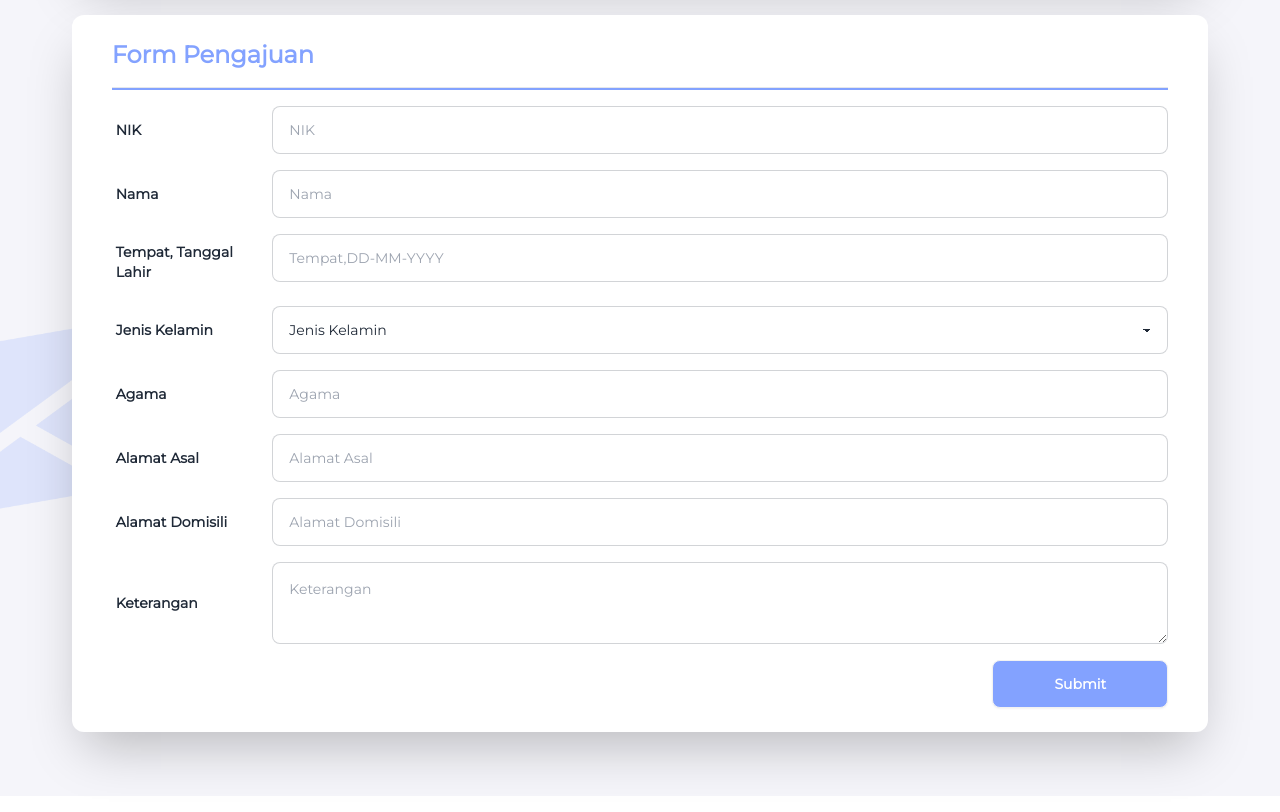
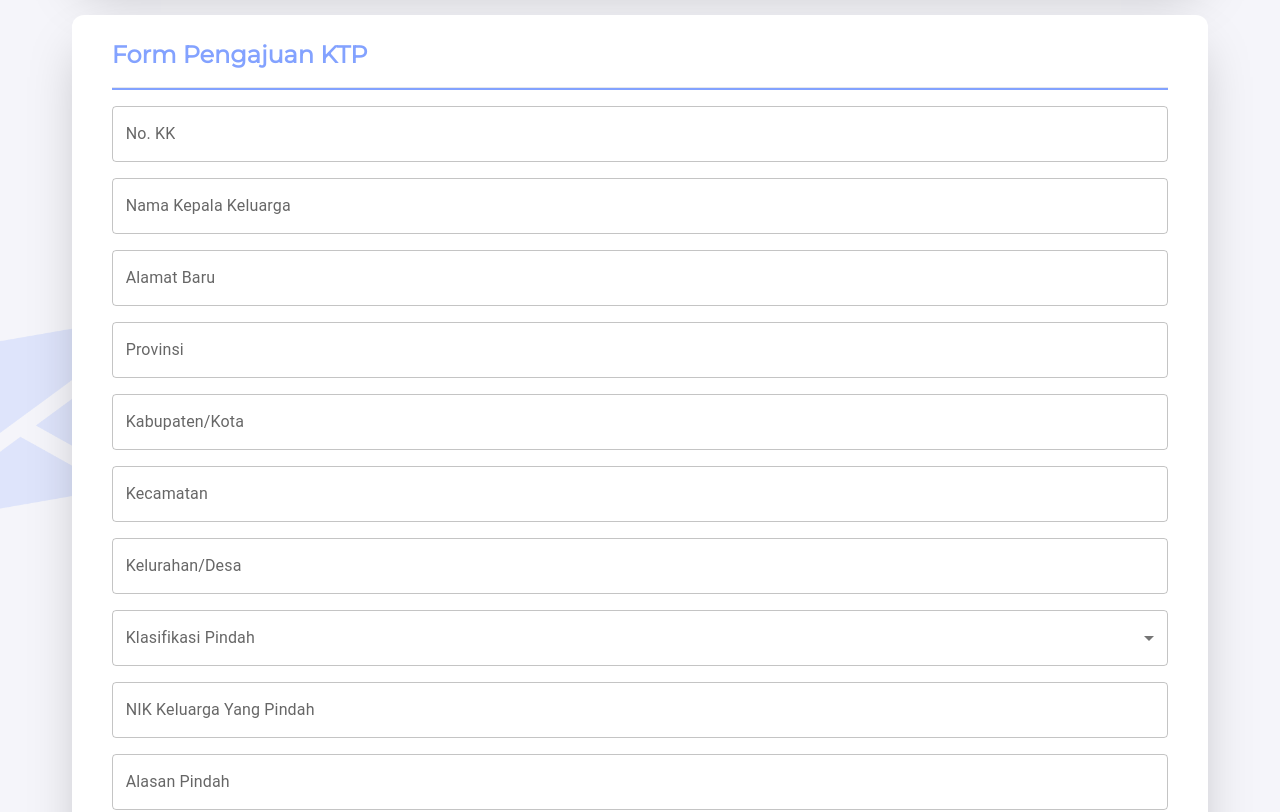
Before and after one commit to Project-Digital-Citizen/Front-End, a React (Vite) app: page /formdomisili in a window 1280 px wide. Shown: the part 380-1192 px from the top of the page. Built offline with nearby package versions, Linux system fonts and the light colour scheme.

Commit message:
update form input

```diff
--- a/src/pages/Admin/VerifikasiDomisili.jsx
+++ b/src/pages/Admin/VerifikasiDomisili.jsx
@@ -1,12 +1,8 @@
 import Footer from "../../components/Footer";
 import Modal from "../../components/Modal";
 import NavbarADM from "../../components/NavbarADM";
-import photo from "../../assets/images/photo.png";
-import { useState } from "react";
 
 const VerifikasiDomisili = () => {
-  const [showModal, setShowModal] = useState(false);
-
   return (
     <>
       <NavbarADM />
@@ -23,44 +19,32 @@ const VerifikasiDomisili = () => {
               {/*  */}
               <form action="">
                 <div className="justify-between w-full pt-4 form-control md:flex md:flex-row md:items-center">
-                  <span className="font-black label-text">Nama Lengkap</span>
+                  <span className="font-black label-text">No. KK</span>
                   <span className="w-full max-w-screen md:w-3/5">
-                    Ariel Tatum
+                    23897452973845
                   </span>
                 </div>
 
                 <div className="justify-between w-full pt-4 form-control md:flex md:flex-row md:items-center">
                   <span className="font-black label-text">
-                    Tempat, tanggal lahir
+                    Nama Kepala Keluarga
                   </span>
-                  <span className="w-full max-w-screen md:w-3/5">
-                    Jakarta, 99-99-00
-                  </span>
+                  <span className="w-full max-w-screen md:w-3/5">Citizen</span>
                 </div>
                 <div className="justify-between w-full pt-4 form-control md:flex md:flex-row md:items-center">
-                  <span className="font-black label-text">Jenis Kelamin</span>
-                  <span className="w-full max-w-screen md:w-3/5">
-                    Laku-Laku
-                  </span>
+                  <span className="font-black label-text">Alamat Baru</span>
+                  <span className="w-full max-w-screen md:w-3/5">Citizen</span>
                 </div>
                 <div className="justify-between w-full pt-4 form-control md:flex md:flex-row md:items-center">
-                  <span className="font-black label-text">Alamat</span>
-                  <span className="w-full max-w-screen md:w-3/5">
-                    Jl. Konogo Sari
-                  </span>
-                </div>
-                <div className="justify-between w-full pt-4 form-control md:flex md:flex-row md:items-center">
-                  <span className="font-black label-text md:ml-12">RT/RW</span>
-                  <span className="w-full max-w-screen md:w-2/4 md:-">
-                    003/009
-                  </span>
+                  <span className="font-black label-text">Provinsi</span>
+                  <span className="w-full max-w-screen md:w-3/5">Citizen</span>
                 </div>
                 <div className="justify-between w-full pt-4 form-control md:flex md:flex-row md:items-center">
                   <span className="font-black label-text md:ml-12">
-                    Kel/Desa
+                    Kabupaten/Kota
                   </span>
                   <span className="w-full max-w-screen md:w-2/4 md:-">
-                    Ichiraku
+                    Citizen
                   </span>
                 </div>
                 <div className="justify-between w-full pt-4 form-control md:flex md:flex-row md:items-center">
@@ -68,74 +52,79 @@ const VerifikasiDomisili = () => {
                     Kecamatan
                   </span>
                   <span className="w-full max-w-screen md:w-2/4 md:-">
-                    Center Ichiraku
+                    Citizen
                   </span>
                 </div>
                 <div className="justify-between w-full pt-4 form-control md:flex md:flex-row md:items-center">
-                  <span className="font-black label-text">Agama</span>
-                  <span className="w-full max-w-screen md:w-3/5">Agama</span>
+                  <span className="font-black label-text md:ml-12">
+                    Kelurahan/Desa
+                  </span>
+                  <span className="w-full max-w-screen md:w-2/4 md:-">
+                    Citizen
+                  </span>
                 </div>
                 <div className="justify-between w-full pt-4 form-control md:flex md:flex-row md:items-center">
-                  <span className="font-black label-text">Nomor KTP</span>
+                  <span className="font-black label-text">
+                    Klasifikasi Pindah
+                  </span>
+                  <span className="w-full max-w-screen md:w-3/5">Citizen</span>
+                </div>
+                <div className="justify-between w-full pt-4 form-control md:flex md:flex-row md:items-center">
+                  <span className="font-black label-text">
+                    NIK Keluarga Yang Pindah
+                  </span>
                   <span className="w-full max-w-screen md:w-3/5">
                     928743562834
                   </span>
                 </div>
                 <div className="justify-between w-full pt-4 form-control md:flex md:flex-row md:items-center">
-                  <span className="font-black label-text">Pekerjaan</span>
-                  <span className="w-full max-w-screen md:w-3/5">Anbu</span>
-                </div>
-                <div className="justify-between w-full pt-4 form-control md:flex md:flex-row md:items-center">
-                  <span className="font-black label-text">Nomor Telepon</span>
-                  <span className="w-full max-w-screen md:w-3/5">
-                    081238413
-                  </span>
+                  <span className="font-black label-text">Alasan Pindah</span>
+                  <span className="w-full max-w-screen md:w-3/5">Citizen</span>
                 </div>
 
                 <div className="justify-between w-full pt-4 form-control md:flex md:flex-row md:items-center">
                   <span className="font-black label-text">
-                    Surat Pengantar RT
+                    KK Dari Daerah Asal
                   </span>
                   <div className="flex w-full max-w-screen md:w-3/5">
                     {/* <button className="btn btn-sm btn-block md:w-auto">
 
                     </button> */}
-                    <Modal file="Pengantar_RT.pdf" source="gambar">
-                      Pengantar_RT.pdf
+                    <Modal
+                      file="KK Dari Daerah Asal"
+                      source="KK Dari Daerah Asal"
+                    >
+                      KK Dari Daerah Asal
                     </Modal>
                   </div>
                 </div>
                 <div className="justify-between w-full pt-4 form-control md:flex md:flex-row md:items-center">
                   <span className="font-black label-text">
-                    Surat Pengantar RW
+                    KTP Keluarga Yang Pindah
                   </span>
                   <div className="flex w-full max-w-screen md:w-3/5">
-                    <Modal file="Pengantar_RW.pdf" source="RW">
-                      Pengantar_RW.pdf
+                    <Modal
+                      file="KTP Keluarga Yang Pindah"
+                      source="KTP Keluarga Yang Pindah"
+                    >
+                      KTP Keluarga Yang Pindah
                     </Modal>
                   </div>
                 </div>
-                <div className="flex justify-between w-full pt-4 form-control md:flex md:flex-row md:items-center">
-                  <span className="font-black label-text">Kartu Keluarga</span>
-                  <div className="flex w-full max-w-screen md:w-3/5">
-                    <Modal file="Kartu_Keluarga.pdf" source="KK">
-                      Kartu_Keluarga.pdf
-                    </Modal>
-                  </div>
-                </div>
-                <div className="justify-between w-full pt-4">
+
+                {/* <div className="justify-between w-full pt-4">
                   <span className="font-black label-text">Keterangan</span>
                   <textarea
                     value="loremfksdjlg bsdug sdiufghskjdfbglkjd fgudfbgkjs dbfgkjs dofkjgb sokdjfg skjdfgjiabgjasdkgj adlskjgb alkdsjg ajkdshg akjdsgh akjdshg akjdsg kdjsgh akjdgb akjdg ajkdshg lakjdsg lakjdsbg lkajsdb gakjsdbg alksjdbg aksjdgb aksjdgb lakjdsg akjsdbg alkjsdbg lkjasdbg akjdbg lakjdsgb lsjkdgb oausgb alkjsdbgl kajsdbgoiauwbeg jabsdlgkj alsdkjgb akjdsbg kjabds gkjabsdog kjbalskdjgbjasd bgjasb dglkajdgsohwejkg alsdkjgburig touasdgkjbfdgyureglkjrbg oi jdsgoiuadb gkj asdbguwrbg  "
                     className="w-full bg-white textarea textarea-bordered textarea-md max-w-screen md:max-w-md: md:mt-2 lg:max-w-2xl xl:max-w-4xl"
                     disabled
                   />
-                </div>
+                </div> */}
                 <div className="flex-row-reverse gap-1 pt-4 pb-6 md:flex">
                   <button className="text-white btn btn-block bg-indigo hover:bg-white hover:text-indigo hover:border-2 hover:border-indigo md:w-1/6">
                     Accept
                   </button>
-                  <button className="text-white bg-red-600 btn btn-error hover:bg-white hover:text-red-600 hover:border-2 hover:border-red-600 md:w-1/6">
+                  <button className="mt-2 text-white bg-red-600 md:mt-0 btn btn-block btn-error hover:bg-white hover:text-red-600 hover:border-2 hover:border-red-600 md:w-1/6">
                     Reject
                   </button>
                 </div>
--- a/src/pages/FormDomisili.jsx
+++ b/src/pages/FormDomisili.jsx
@@ -2,9 +2,22 @@ import { useNavigate } from "react-router-dom";
 import Footer from "../components/Footer";
 import Navbar from "../components/Navbar";
 import ele from "../assets/images/ele.png";
+import {
+  FormControl,
+  InputLabel,
+  MenuItem,
+  Select,
+  TextField,
+} from "@mui/material";
+import { useState } from "react";
 
 const FormDomisili = () => {
   const navigate = useNavigate();
+  const [label, setLabel] = useState("");
+
+  const handleChange = (event) => {
+    setLabel(event.target.value);
+  };
   return (
     <>
       <Navbar />
@@ -51,100 +64,164 @@ const FormDomisili = () => {
           <div className="relative z-10 w-11/12 mx-auto bg-white shadow-2xl rounded-xl">
             <h1 className="p-4 px-10 pt-6 text-2xl font-black text-indigo">
               {" "}
-              Form Pengajuan
+              Form Pengajuan KTP
             </h1>
             <hr className="bg-indigo text-black p-[1px] mx-10 " />
             <div className="px-10">
               {/*  */}
               <form action="">
                 <div className="justify-between w-full pt-4 form-control md:flex md:flex-row">
-                  <label className="label">
-                    <span className="font-black label-text">NIK</span>
-                  </label>
-                  <input
-                    type="text"
-                    placeholder="NIK"
-                    className="w-full input input-bordered input-md max-w-screen md:max-w-md lg:max-w-2xl xl:max-w-4xl"
+                  <TextField
+                    id="outlined-basic"
+                    label="No. KK"
+                    type="number"
+                    placeholder="xxxxxxxxxx"
+                    variant="outlined"
+                    className="w-full"
+                    // onBlur={(e) => handleFormValueBlur(e, "NIK")}
                   />
                 </div>
                 <div className="justify-between w-full pt-4 form-control md:flex md:flex-row">
-                  <label className="label">
-                    <span className="font-black label-text">Nama</span>
-                  </label>
-                  <input
-                    type="text"
-                    placeholder="Nama"
-                    className="w-full input input-bordered input-md max-w-screen md:max-w-md lg:max-w-2xl xl:max-w-4xl"
+                  <TextField
+                    id="outlined-basic"
+                    label="Nama Kepala Keluarga"
+                    type="Text"
+                    placeholder="Nama Kepala Keluarga"
+                    variant="outlined"
+                    className="w-full"
+                    // onBlur={(e) => handleFormValueBlur(e, "NIK")}
+                  />
+                </div>
+                <div className="justify-between w-full pt-4 form-control md:flex md:flex-row">
+                  <TextField
+                    id="outlined-basic"
+                    label="Alamat Baru"
+                    type="Text"
+                    placeholder="Alamat Baru"
+                    variant="outlined"
+                    className="w-full"
+                    // onBlur={(e) => handleFormValueBlur(e, "NIK")}
+                  />
+                </div>
+                <div className="justify-between w-full pt-4 form-control md:flex md:flex-row">
+                  <TextField
+                    id="outlined-basic"
+                    label="Provinsi"
+                    type="Text"
+                    placeholder="Provinsi"
+                    variant="outlined"
+                    className="w-full"
+                    // onBlur={(e) => handleFormValueBlur(e, "NIK")}
+                  />
+                </div>
+                <div className="justify-between w-full pt-4 form-control md:flex md:flex-row">
+                  <TextField
+                    id="outlined-basic"
+                    label="Kabupaten/Kota"
+                    type="Text"
+                    placeholder="Kabupaten/Kota"
+                    variant="outlined"
+                    className="w-full"
+                    // onBlur={(e) => handleFormValueBlur(e, "NIK")}
+                  />
+                </div>
+                <div className="justify-between w-full pt-4 form-control md:flex md:flex-row">
+                  <TextField
+                    id="outlined-basic"
+                    label="Kecamatan"
+                    type="Text"
+                    placeholder="Kecamatan"
+                    variant="outlined"
+                    className="w-full"
+                    // onBlur={(e) => handleFormValueBlur(e, "NIK")}
+                  />
+                </div>
+                <div className="justify-between w-full pt-4 form-control md:flex md:flex-row">
+                  <TextField
+                    id="outlined-basic"
+                    label="Kelurahan/Desa"
+                    type="Text"
+                    placeholder="Kelurahan/Desa"
+                    variant="outlined"
+                    className="w-full"
+                    // onBlur={(e) => handleFormValueBlur(e, "NIK")}
+                  />
+                </div>
+
+                <div className="flex flex-row justify-between w-full gap-2 pt-4 form-control">
+                  <FormControl fullWidth>
+                    <InputLabel id="demo-simple-select-label">
+                      Klasifikasi Pindah
+                    </InputLabel>
+                    <Select
+                      labelId="demo-simple-select-label"
+                      id="demo-simple-select"
+                      value={label}
+                      label="Klasifikasi Pindah"
+                      onChange={handleChange}
+                    >
+                      <MenuItem value={"Dalam Satu Kelurahan"}>
+                        Dalam Satu Kelurahan
+                      </MenuItem>
+                      <MenuItem value={"Antar Kelurahan"}>
+                        Antar Kelurahan
+                      </MenuItem>
+                      <MenuItem value={"Antar Kecamatan"}>
+                        Antar Kecamatan
+                      </MenuItem>
+                      <MenuItem value={"Antar Kota Dalam Provinsi"}>
+                        Antar Kota Dalam Provinsi
+                      </MenuItem>
+                      <MenuItem value={"Antar Provinsi"}>
+                        Antar Provinsi
+                      </MenuItem>
+                    </Select>
+                  </FormControl>
+                </div>
+                <div className="justify-between w-full pt-4 form-control md:flex md:flex-row">
+                  <TextField
+                    id="outlined-basic"
+                    label="NIK Keluarga Yang Pindah"
+                    type="number"
+                    placeholder="NIK Keluarga Yang Pindah"
+                    variant="outlined"
+                    className="w-full"
+                    // onBlur={(e) => handleFormValueBlur(e, "NIK")}
+                  />
+                </div>
+                <div className="justify-between w-full pt-4 form-control md:flex md:flex-row">
+                  <TextField
+                    id="outlined-basic"
+                    label="Alasan Pindah"
+                    type="Text"
+                    placeholder="Alasan Pindah"
+                    variant="outlined"
+                    className="w-full"
+                    // onBlur={(e) => handleFormValueBlur(e, "NIK")}
                   />
                 </div>
                 <div className="justify-between w-full pt-4 form-control md:flex md:flex-row">
                   <label className="label">
                     <span className="font-black label-text">
-                      Tempat, Tanggal Lahir
+                      KK Dari Daerah Asal
                     </span>
                   </label>
                   <input
-                    type="text"
-                    placeholder="Tempat,DD-MM-YYYY"
-                    className="w-full input input-bordered input-md max-w-screen md:max-w-md lg:max-w-2xl xl:max-w-4xl"
-                  />
-                </div>
-                <div className="justify-between w-full pt-4 form-control md:flex md:flex-row">
-                  <label className="label">
-                    <span className="font-black label-text">Jenis Kelamin</span>
-                  </label>
-                  <select className="w-full select select-bordered select-md max-w-screen md:max-w-md lg:max-w-2xl xl:max-w-4xl">
-                    <option disabled selected>
-                      Jenis Kelamin
-                    </option>
-                    <option>Laki-Laki</option>
-                    <option>Perempuan</option>
-                  </select>
-                  {/* <input
-                    type="text"
-                    placeholder="Jenis kelamin"
-                    className="w-full input input-bordered input-md max-w-screen md:max-w-md lg:max-w-2xl xl:max-w-4xl"
-                  /> */}
-                </div>
-                <div className="justify-between w-full pt-4 form-control md:flex md:flex-row">
-                  <label className="label">
-                    <span className="font-black label-text">Agama</span>
-                  </label>
-                  <input
-                    type="text"
-                    placeholder="Agama"
-                    className="w-full input input-bordered input-md max-w-screen md:max-w-md lg:max-w-2xl xl:max-w-4xl"
-                  />
-                </div>
-                <div className="justify-between w-full pt-4 form-control md:flex md:flex-row">
-                  <label className="label">
-                    <span className="font-black label-text">Alamat Asal</span>
-                  </label>
-                  <input
-                    type="text"
-                    placeholder="Alamat Asal"
-                    className="w-full input input-bordered input-md max-w-screen md:max-w-md lg:max-w-2xl xl:max-w-4xl"
+                    type="file"
+                    placeholder="KK Dari Daerah Asal"
+                    className="w-full rounded-[5px] file-input file-input-bordered file-input-md max-w-screen md:max-w-md lg:max-w-2xl xl:max-w-4xl"
                   />
                 </div>
                 <div className="justify-between w-full pt-4 form-control md:flex md:flex-row">
                   <label className="label">
                     <span className="font-black label-text">
-                      Alamat Domisili
+                      KTP Keluarga Yang Pindah
                     </span>
                   </label>
                   <input
-                    type="text"
-                    placeholder="Alamat Domisili"
-                    className="w-full input input-bordered input-md max-w-screen md:max-w-md lg:max-w-2xl xl:max-w-4xl"
-                  />
-                </div>
-                <div className="justify-between w-full pt-4 form-control md:flex md:flex-row">
-                  <label className="label">
-                    <span className="font-black label-text">Keterangan</span>
-                  </label>
-                  <textarea
-                    placeholder="Keterangan"
-                    className="w-full textarea textarea-bordered textarea-md max-w-screen md:max-w-md lg:max-w-2xl xl:max-w-4xl"
+                    type="file"
+                    placeholder="KTP Keluarga Yang Pindah"
+                    className="w-full rounded-[5px] file-input file-input-bordered file-input-md max-w-screen md:max-w-md lg:max-w-2xl xl:max-w-4xl"
                   />
                 </div>
                 <div className="flex-row-reverse pt-4 pb-6 md:flex">
--- a/src/pages/FormKTP.jsx
+++ b/src/pages/FormKTP.jsx
@@ -101,7 +101,7 @@ const FormKTP = () => {
           <div className="relative z-10 w-11/12 mx-auto bg-white shadow-2xl rounded-xl ">
             <h1 className="p-4 px-10 pt-6 text-2xl font-black text-indigo">
               {" "}
-              Form Pengajuan
+              Form Pengajuan KTP
             </h1>
             <hr className="bg-indigo text-black p-[1px] mx-10 " />
             <div className="px-10">
@@ -271,8 +271,8 @@ const FormKTP = () => {
                 <div className="justify-between w-full pt-4 form-control md:flex md:flex-row">
                   <TextField
                     id="outlined-basic"
-                    label="Kewarganegaraan"
-                    placeholder="Kewarganegaraan"
+                    label="Pekerjaan"
+                    placeholder="Pekerjaan"
                     variant="outlined"
                     className="w-full"
                     // onBlur={(e) => handleFormValueBlur(e, "nama")}
@@ -281,14 +281,32 @@ const FormKTP = () => {
                 <div className="justify-between w-full pt-4 form-control md:flex md:flex-row">
                   <TextField
                     id="outlined-basic"
-                    label="Golongan Darah"
-                    placeholder="Golongan Darah"
+                    label="Kewarganegaraan"
+                    placeholder="Kewarganegaraan"
                     variant="outlined"
                     className="w-full"
                     // onBlur={(e) => handleFormValueBlur(e, "nama")}
                   />
                 </div>
-
+                <div className="flex flex-row justify-between w-full gap-2 pt-4 form-control">
+                  <FormControl fullWidth>
+                    <InputLabel id="demo-simple-select-label">
+                      Golongan Darah
+                    </InputLabel>
+                    <Select
+                      labelId="demo-simple-select-label"
+                      id="demo-simple-select"
+                      value={label}
+                      label="Golongan Darah"
+                      onChange={handleChange}
+                    >
+                      <MenuItem value={"A"}>A</MenuItem>
+                      <MenuItem value={"B"}>B</MenuItem>
+                      <MenuItem value={"AB"}>AB</MenuItem>
+                      <MenuItem value={"O"}>O</MenuItem>
+                    </Select>
+                  </FormControl>
+                </div>
                 <div className="justify-between w-full pt-4 form-control md:flex md:flex-row">
                   <label className="label">
                     <span className="font-black label-text">
```
Also changed, not shown: src/pages/Admin/VerifikasiKTP.jsx (+8 -4 lines).
